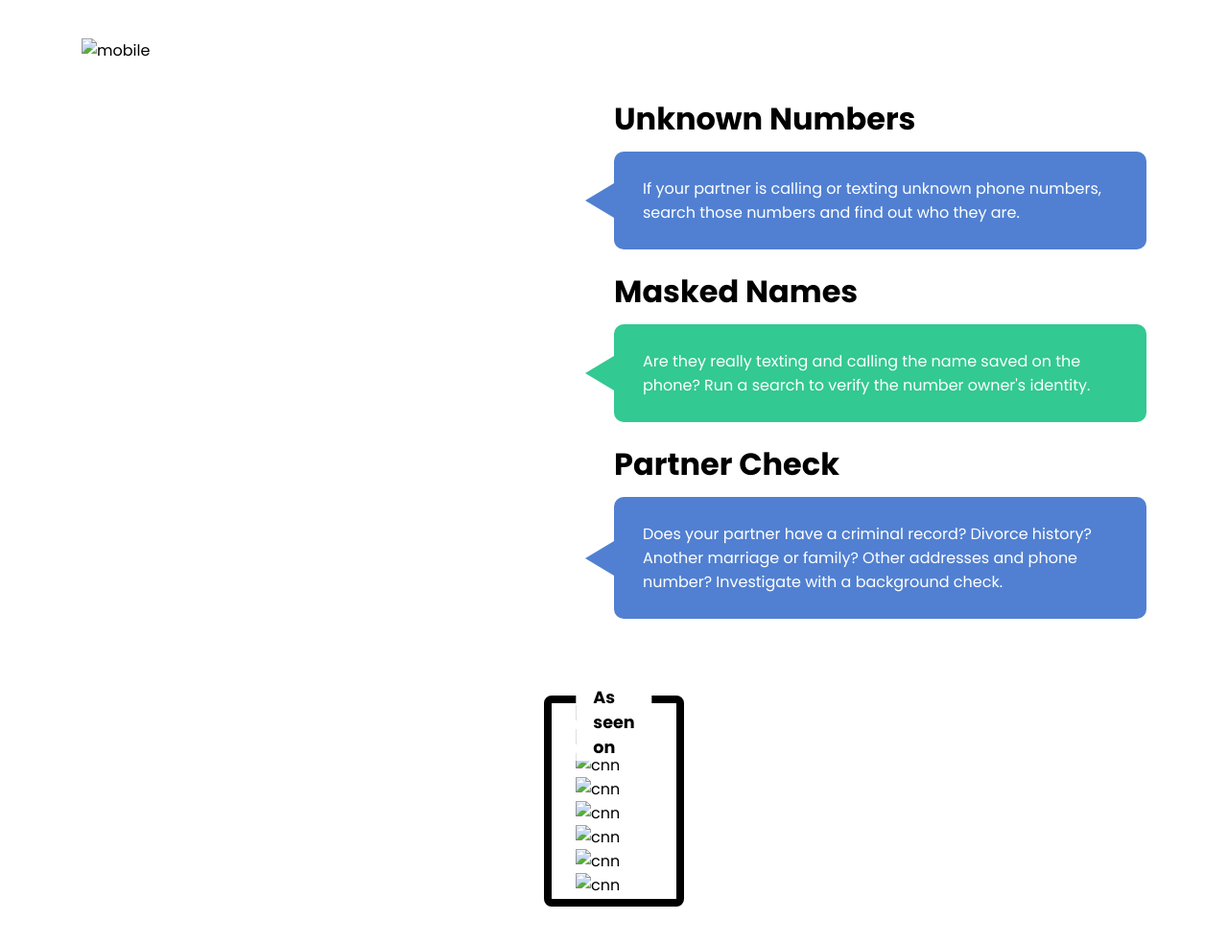
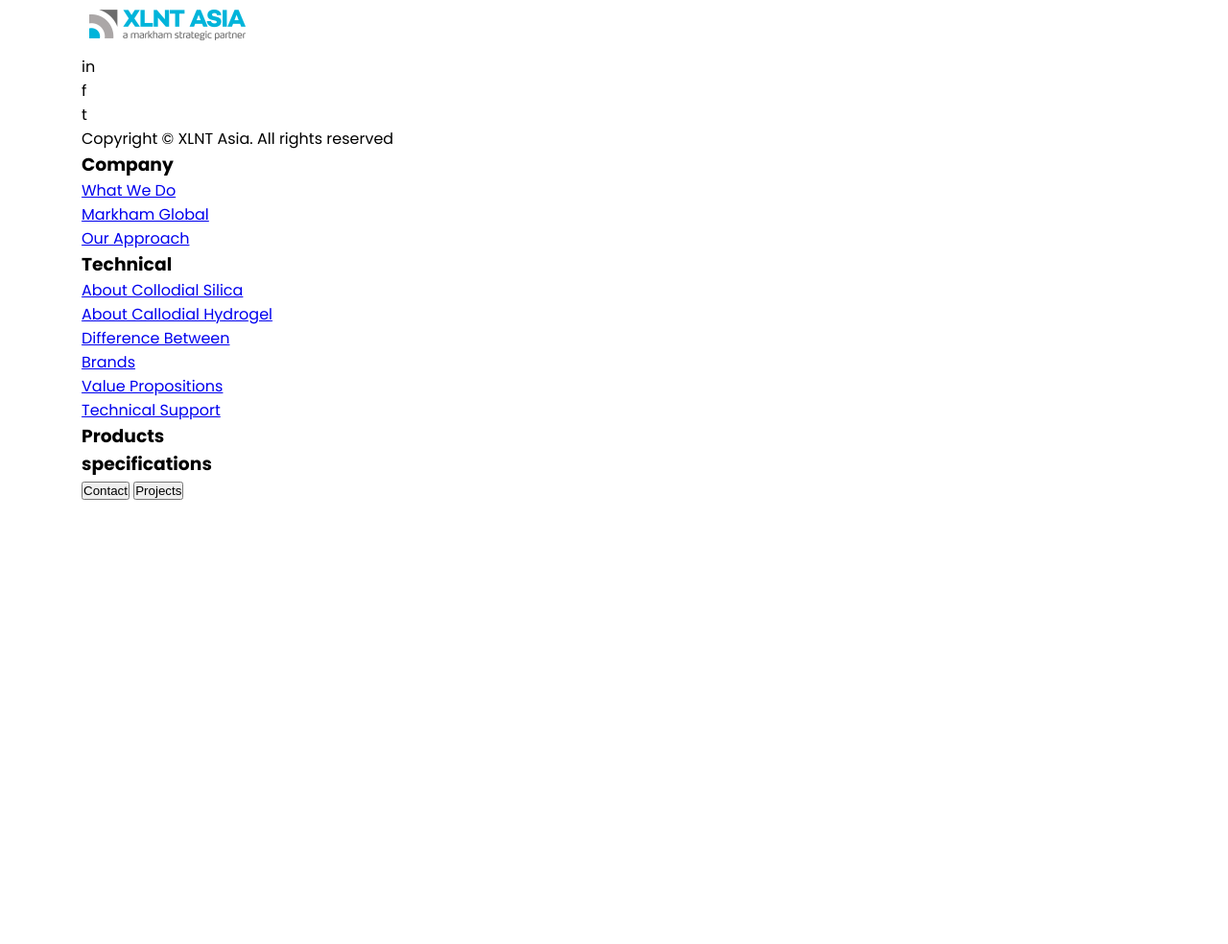
Before and after one commit to Bassem-Zakii/client1, a plain HTML site: page index.html in a window 1280 px wide. Shown: the whole page at 96% size. After the commit the page ends 800 px from the top, so only its background shows below. Drawn offline with Linux system fonts and the light colour scheme.

Commit message:
Add files via upload

```diff
--- a/index.html
+++ b/index.html
@@ -11,67 +11,51 @@
     <link rel="stylesheet" href="css/style.css" />
   </head>
   <body>
-    <div class="client">
+    <footer>
       <div class="g-container">
-        <div class="mobile-img">
-          <img src="img/Package-Details.png" alt="mobile" draggable="true" />
+        <div class="logo-copyright">
+          <div class="footer-logo">
+            <img src="img/logo.png" alt="logo" draggable="true" />
+          </div>
+          <div class="copyright">
+            <ul>
+              <li>in</li>
+              <li>f</li>
+              <li>t</li>
+            </ul>
+            <p>Copyright &copy; XLNT Asia. All rights reserved</p>
+          </div>
         </div>
-        <div class="client-content">
+        <div class="company">
+          <h3>Company</h3>
           <ul>
-            <li>
-              <h3>Unknown Numbers</h3>
-              <p>
-                If your partner is calling or texting unknown phone numbers,
-                search those numbers and find out who they are.
-              </p>
-            </li>
-            <li>
-              <h3>Masked Names</h3>
-              <p class="g-green">
-                Are they really texting and calling the name saved on the phone?
-                Run a search to verify the number owner's identity.
-              </p>
-            </li>
-            <li>
-              <h3>Partner Check</h3>
-              <p>
-                Does your partner have a criminal record? Divorce history?
-                Another marriage or family? Other addresses and phone number?
-                Investigate with a background check.
-              </p>
-            </li>
+            <li><a href="#">What We Do</a></li>
+            <li><a href="#">Markham Global</a></li>
+            <li><a href="#">Our Approach</a></li>
           </ul>
         </div>
-        <div class="our-client">
-          <h4>As seen on</h4>
+        <div class="tech">
+          <h3>Technical</h3>
           <ul>
-            <li>
-              <img src="img/cnn-logo.png" alt="cnn" draggable="true" />
-            </li>
-            <li>
-              <img src="img/cnn-logo.png" alt="cnn" draggable="true" />
-            </li>
-            <li>
-              <img src="img/cnn-logo.png" alt="cnn" draggable="true" />
-            </li>
-            <li>
-              <img src="img/cnn-logo.png" alt="cnn" draggable="true" />
-            </li>
-            <li>
-              <img src="img/cnn-logo.png" alt="cnn" draggable="true" />
-            </li>
-            <li>
-              <img src="img/cnn-logo.png" alt="cnn" draggable="true" />
-            </li>
-            <li>
-              <img src="img/cnn-logo.png" alt="cnn" draggable="true" />
-            </li>
-            <li>
-              <img src="img/cnn-logo.png" alt="cnn" draggable="true" />
-            </li>
+            <li><a href="#">About Collodial Silica</a></li>
+            <li><a href="#">About Callodial Hydrogel</a></li>
+            <li><a href="#">Difference Between</a></li>
+            <li><a href="#">Brands</a></li>
+            <li><a href="#">Value Propositions</a></li>
+            <li><a href="#">Technical Support</a></li>
           </ul>
         </div>
+        <div class="product">
+          <h3>Products</h3>
+        </div>
+        <div class="specific">
+          <h3>specifications</h3>
+        </div>
+        <div class="footer-btns">
+          <button>Contact</button>
+          <button>Projects</button>
+        </div>
       </div>
-    </div>
+    </footer>
   </body>
 </html>
```
